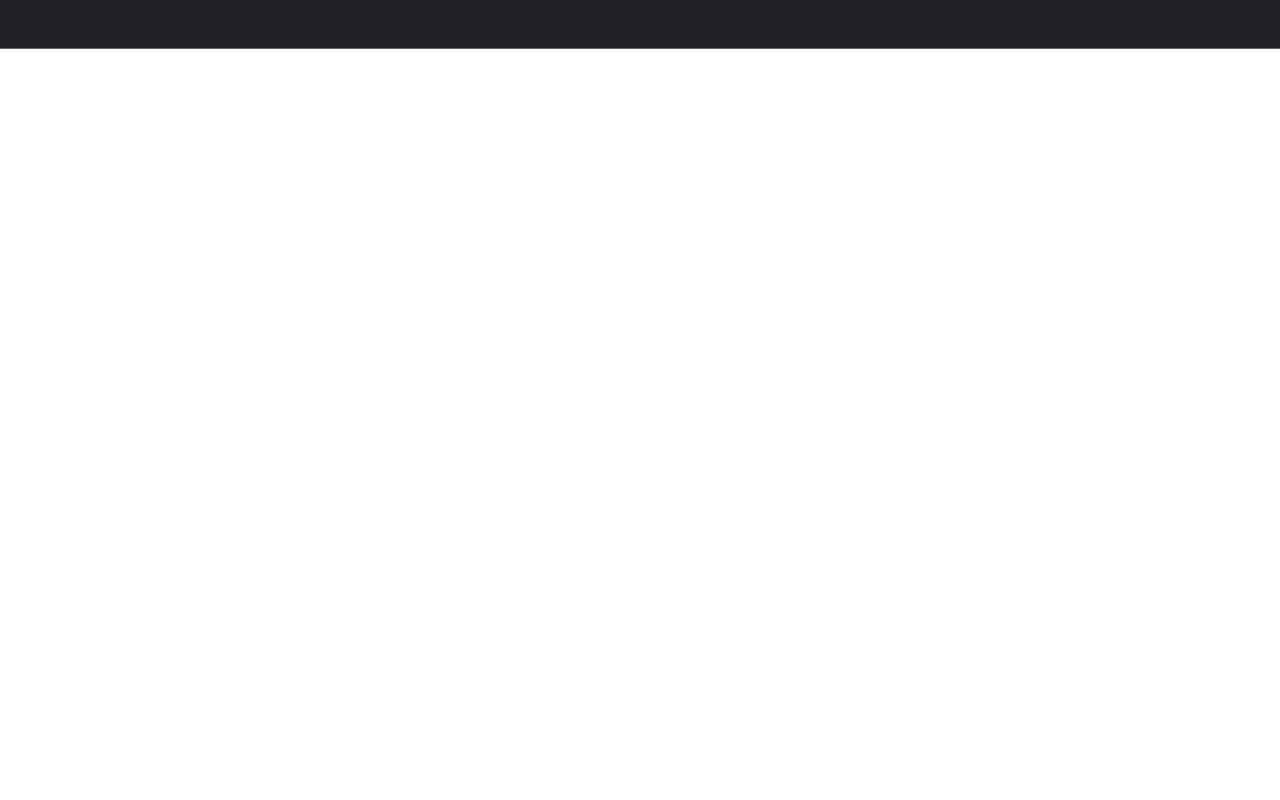
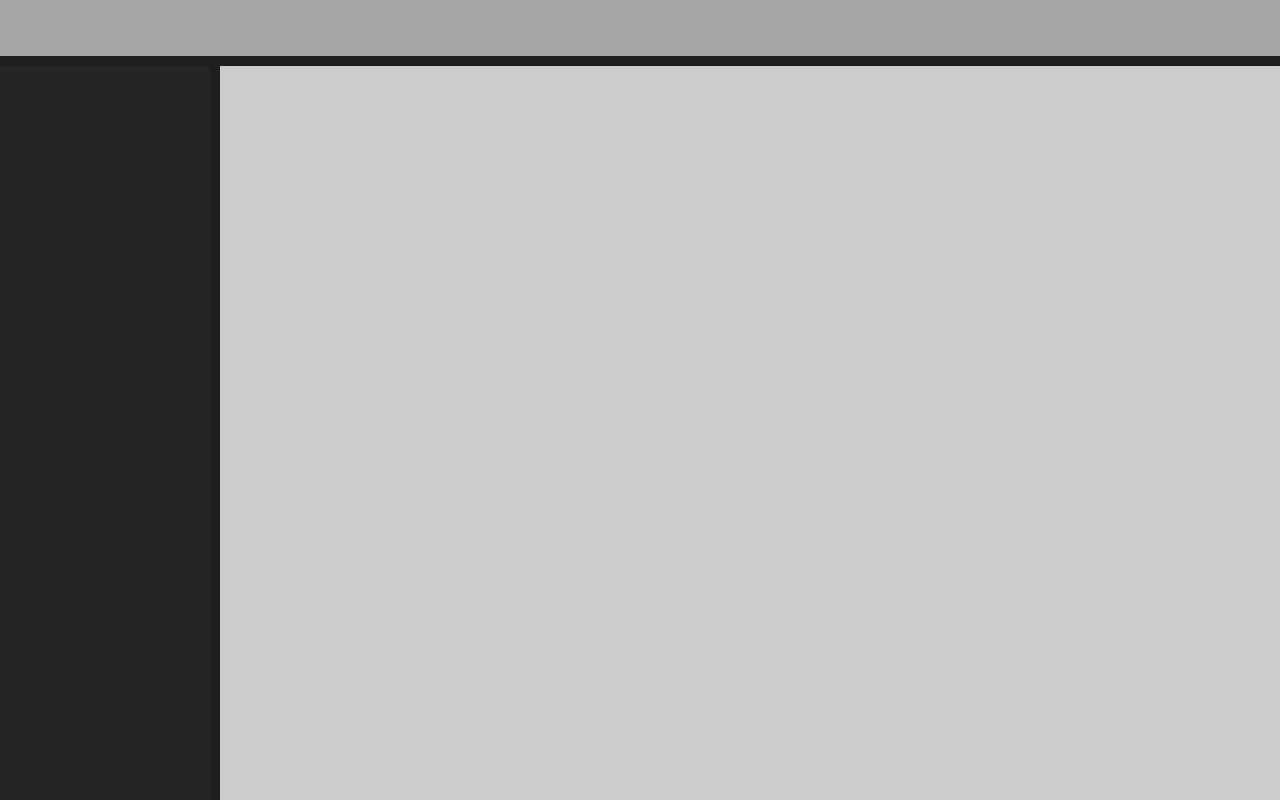
Before and after one commit to Skevary/Noteep, a React (Create React App) app: page / in a window 1280 px wide. Built offline with nearby package versions, Linux system fonts and the light colour scheme.

Commit message:
new(root): add root layout

```diff
--- a/public/index.html
+++ b/public/index.html
@@ -25,9 +25,9 @@
     -->
     <title>Notes Manager</title>
   </head>
-  <body>
+  <body class="dark">
     <noscript>You need to enable JavaScript to run this app.</noscript>
-    <div id="root"></div>
+    <div id="noteep"></div>
     <!--
       This HTML file is a template.
       If you open it directly in the browser, you will see an empty page.
--- a/src/app/index.tsx
+++ b/src/app/index.tsx
@@ -1,10 +1,24 @@
 import React from 'react';
 
 
-export default function App() {
-    return (
-        <div id='app'>
-            <div className="top-bar"></div>
-        </div>
-    );
-}
+export default () => (
+    <>
+        <header>
+
+        </header>
+
+        <aside>
+            <nav>
+
+            </nav>
+
+            <footer>
+
+            </footer>
+        </aside>
+
+        <main>
+
+        </main>
+    </>
+)
--- a/src/index.tsx
+++ b/src/index.tsx
@@ -1,13 +1,14 @@
 import React from 'react';
 import ReactDOM from 'react-dom';
-import './styles/index.scss';
 import * as serviceWorker from './serviceWorker';
 
-import App from "./app";
+
+import Noteep from "./app";
+import './styles/index.scss';
 
 ReactDOM.render(
-    <App />,
-    document.getElementById('root')
+    <Noteep />,
+    document.getElementById('noteep')
 );
 
 // If you want your app to work offline and load faster, you can change
--- a/src/styles/_reset.scss
+++ b/src/styles/_reset.scss
@@ -1,14 +1,17 @@
+
 body {
-  overflow-x: hidden;
-  overflow-y: auto;
+  background-color: $noteep-bg-color;
+  color: $noteep-color;
   padding: 0;
   margin: 0;
-  background-color: var(--noteep-brand);
-  color: rgba(255, 255, 255, 0.87);
-  font-family: Roboto, Arial, sans-serif;
+  min-width: 360px;
+  font-family: Consolas, 'Courier New', monospace;
+  font-size: 14px;
+  //-apple-system, BlinkMacSystemFont, 'Segoe WPC', 'Segoe UI', 'Ubuntu', 'Droid Sans', sans-serif
 }
 
 code {
   font-family: source-code-pro, Menlo, Monaco, Consolas, 'Courier New',
   monospace;
+
 }
--- a/src/styles/_variables.scss
+++ /dev/null
@@ -1,4 +0,0 @@
-/*COLORS*/
-$aso-change-val-green: #35c04f;
-$aso-change-val-red: #ff3f3f;
-$gray-dark: #424242;
--- a/src/styles/app/index.scss
+++ b/src/styles/app/index.scss
@@ -1,6 +1,38 @@
 @import "note";
 
-#app {
+/* App root */
+#noteep {
+  display: grid;
+  grid: 'header header' 4em
+        'aside main' 1fr
+        / 15em 1fr;
+
+  grid-gap: 10px;
+  height: 100vh;
+
+  header {
+    grid-area: header;
+    background-color: $placeholder-color;
+  }
+
+  aside {
+    grid-area: aside;
+    background-color: $menu-bg-color;
+
+    nav {
+    }
+
+    footer {
+    }
+  }
+
+  main {
+    grid-area: main;
+    background-color: $menu-color;
+    overflow-x: hidden;
+    overflow-y: auto;
+  }
+
   .top-bar {
     display: flex;
     align-items: center;
@@ -11,4 +43,5 @@
     border-bottom: 1px solid #5f6368;
     box-shadow: inset 1px 1px 0 rgba(0, 0, 0, .1), inset 0 -1px 0 rgba(0, 0, 0, .07);
   }
+
 }
--- a/src/styles/index.scss
+++ b/src/styles/index.scss
@@ -1,10 +1,9 @@
 @import '~@csstools/normalize.css';
 
-@import 'variables';
+@import "themes";
 @import "mixins";
 @import "reset";  // restyling of native elements
 
-@import "themes/index";
 @import "app/index";
 
 
--- a/src/styles/themes/_dark.theme.scss
+++ b/src/styles/themes/_dark.theme.scss
@@ -1,3 +1,11 @@
 body.dark {
-  --noteep-brand: #389ff4;
+  --noteep-background: #1e1e1e;
+  --noteep-foreground: #d4d4d4;
+
+  --placeholder-foreground: #a6a6a6;
+
+  --menu-background: #252526;
+  --menu-foreground: #cccccc;
+
+  --sidebar-title-foreground: #bbbbbb;
 }
--- a/src/styles/themes/_light.theme.scss
+++ b/src/styles/themes/_light.theme.scss
@@ -1,3 +1,11 @@
 body.light {
-  --noteep-brand: #389ff4;
+  --noteep-background: #1e1e1e;
+  --noteep-foreground: #d4d4d4;
+
+  --placeholder-foreground: #a6a6a6;
+
+  --menu-background: #252526;
+  --menu-foreground: #cccccc;
+
+  --sidebar-title-foreground: #bbbbbb;
 }
--- /dev/null
+++ b/src/styles/themes/_variables.scss
@@ -0,0 +1,9 @@
+/* COLORS */
+
+  $noteep-bg-color: var(--noteep-background);
+  $noteep-color: var(--noteep-foreground);
+
+  $placeholder-color: var(--placeholder-foreground);
+
+  $menu-bg-color: var(--menu-background);
+  $menu-color: var(--menu-foreground);
--- a/src/styles/themes/index.scss
+++ b/src/styles/themes/index.scss
@@ -1,6 +1,5 @@
-/* Declaration of styles color themes */
-@import 'light.theme', 'dark.theme';
+/* Theme color set declaration */
+@import 'dark.theme', 'light.theme';
 
-:root {
-
-}
+/* App constant set declaration  */
+@import 'variables';
```
